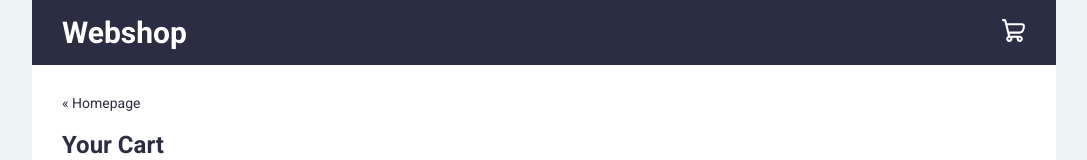
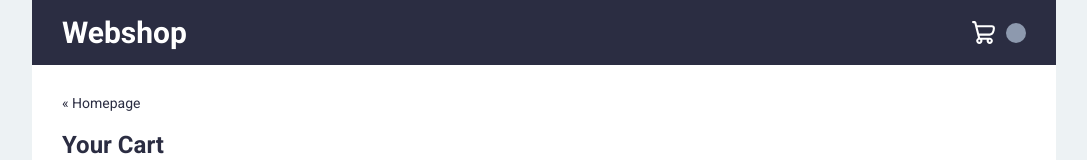
Before and after one commit to A-Cdeveloper/code-challenge-25-04-25, a Next.js app: page /cart in a window 1280 px wide. Shown: the top 160 px of the page, without its empty margins (96-1183 px from the left). Built offline with nearby package versions, Linux system fonts and the light colour scheme.

Commit message:
show number of items in MiniCart

```diff
--- a/app/components/layout/MiniCart.tsx
+++ b/app/components/layout/MiniCart.tsx
@@ -1,11 +1,20 @@
+"use client";
+import { useCart } from "@/app/context/CartContext";
 import Image from "next/image";
 import Link from "next/link";
-import React from "react";
+
+import styles from "./_styles/MiniCart.module.css";
 
 const MiniCart = () => {
+  const { totalCount, hydrated } = useCart();
+
   return (
-    <Link href="/cart">
+    <Link href="/cart" className={styles["mini-cart"]}>
       <Image src="/shopping-cart.svg" alt="Cart" width={25} height={25} />
+
+      <span className={styles["total"]}>
+        {hydrated && totalCount > 0 && totalCount}
+      </span>
     </Link>
   );
 };
--- /dev/null
+++ b/app/components/layout/_styles/MiniCart.module.css
@@ -0,0 +1,19 @@
+.mini-cart {
+  display: flex;
+  align-items: center;
+  gap: 10px;
+  justify-content: space-between;
+}
+
+.mini-cart .total {
+  font-size: 1.1rem;
+  color: var(--primary-color);
+  font-weight: bold;
+  background: var(--secondary-color);
+  width: 20px;
+  height: 20px;
+  border-radius: 50%;
+  text-align: center;
+  display: block;
+  line-height: 22px;
+}
```
